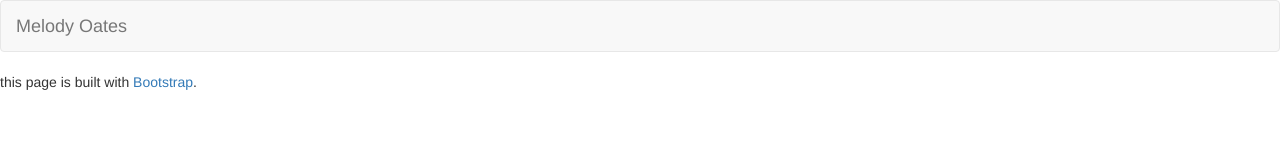
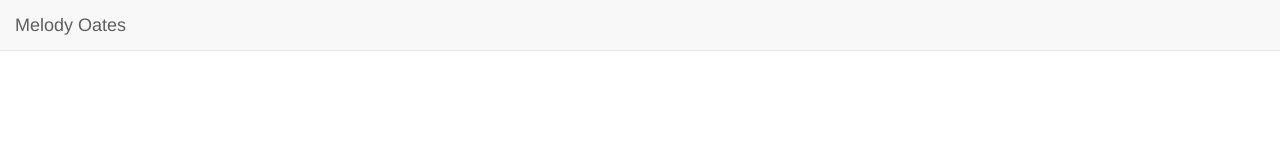
Before and after one commit to MelodyOates/bootstrap, a plain HTML site: page index.html in a window 1280 px wide. Drawn offline with nearby package versions, Linux system fonts and the light colour scheme.

Commit message:
Update index.html

```diff
--- a/index.html
+++ b/index.html
@@ -12,7 +12,7 @@
 
   <body>
 
-  <nav class="navbar navbar-default" role="navigation">
+  <nav class="navbar navbar-default navbar-fixed-top" role="navigation">
 
     <div class="container-fluid">
 
```
